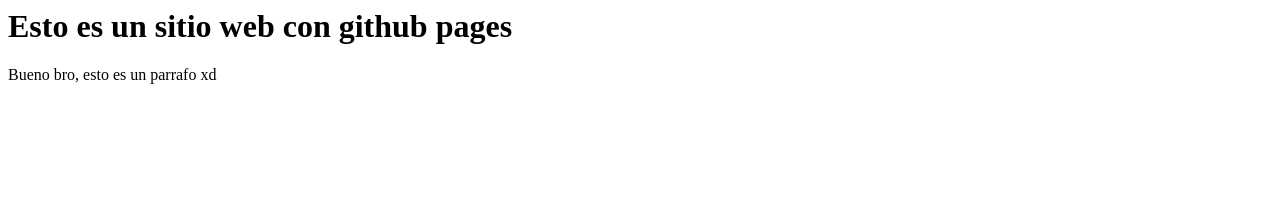
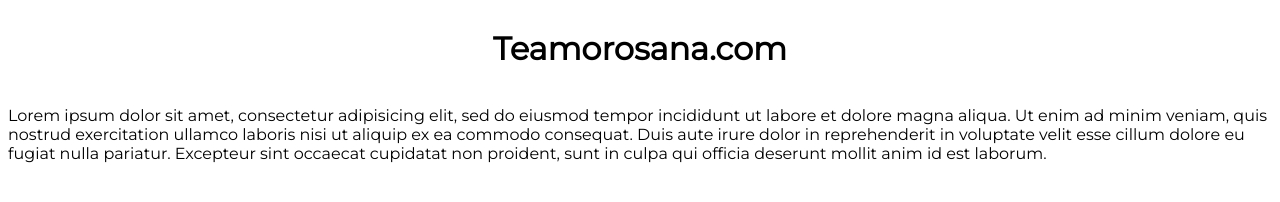
Before and after one commit to MiguelValdez-mv/MiguelValdez-mv.github.io, a plain HTML site: page index.html in a window 1280 px wide. Drawn offline with Linux system fonts and the light colour scheme.

Commit message:
Adding css styles and main body in the html code

```diff
--- a/index.html
+++ b/index.html
@@ -1,2 +1,26 @@
-<h1>Esto es un sitio web con github pages</h1>
-<p>Bueno bro, esto es un parrafo xd</p>
+<!DOCTYPE html>
+<html>
+	<head>
+		<meta charset="utf-8" />
+		<title>Teamorosana.com</title>
+		<link rel="stylesheet" type="text/css" href="styles.css" />
+		<link
+			href="https://fonts.googleapis.com/css2?family=Montserrat&display=swap"
+			rel="stylesheet"
+		/>
+	</head>
+	<body>
+		<div class="containerTitle">
+			<h1>Teamorosana.com</h1>
+		</div>
+		<p>
+			Lorem ipsum dolor sit amet, consectetur adipisicing elit, sed do eiusmod
+			tempor incididunt ut labore et dolore magna aliqua. Ut enim ad minim
+			veniam, quis nostrud exercitation ullamco laboris nisi ut aliquip ex ea
+			commodo consequat. Duis aute irure dolor in reprehenderit in voluptate
+			velit esse cillum dolore eu fugiat nulla pariatur. Excepteur sint occaecat
+			cupidatat non proident, sunt in culpa qui officia deserunt mollit anim id
+			est laborum.
+		</p>
+	</body>
+</html>
--- /dev/null
+++ b/styles.css
@@ -0,0 +1,8 @@
+body {
+	font-family: "Montserrat", sans-serif;
+}
+
+.containerTitle {
+	display: flex;
+	justify-content: center;
+}
```
